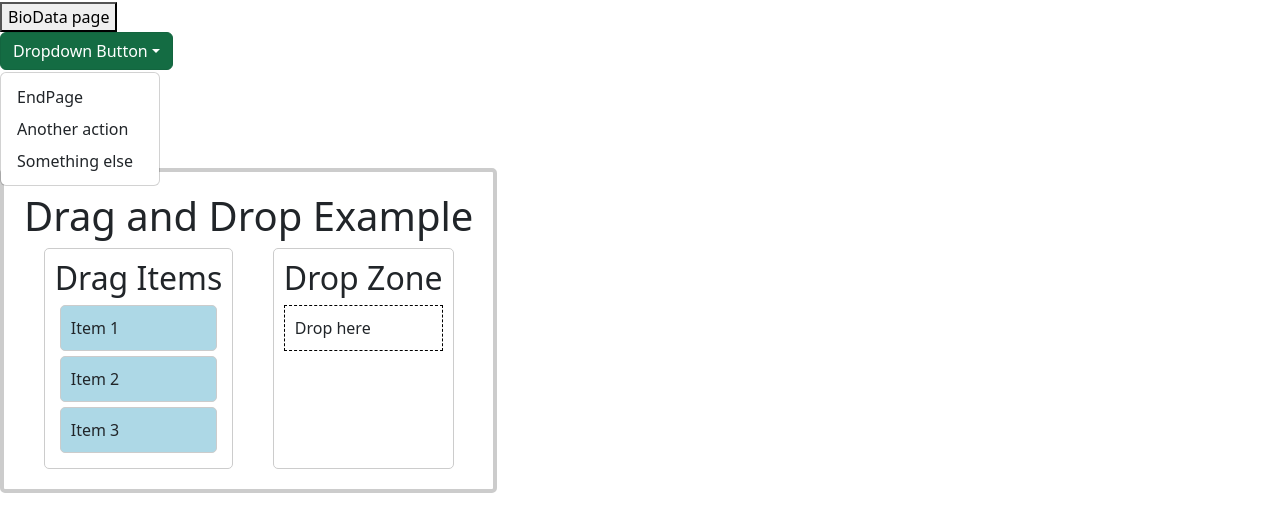
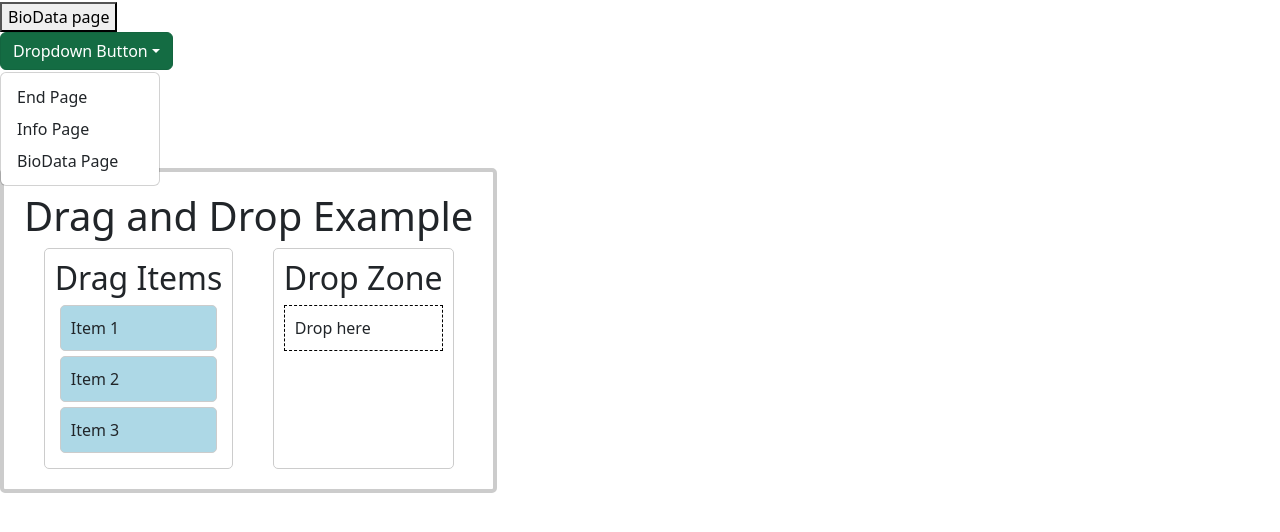
Before and after one commit to Mike1100180/gitHubNavBar, a React (Create React App) app in the folder my-app/: page /home in a window 1280 px wide. Both pictures are taken after a click on the button "Dropdown Button". Shown: the part 196-728 px from the top of the page. Built offline with nearby package versions, Linux system fonts and the light colour scheme.

Commit message:
project deployed

```diff
--- a/my-app/src/App.js
+++ b/my-app/src/App.js
@@ -1,5 +1,5 @@
 import React, { useState } from 'react';
-import { BrowserRouter as Router, Route, Routes, Link, Navigate } from 'react-router-dom';
+import { BrowserRouter as Router, Route, Routes, Navigate } from 'react-router-dom';
 import Navbar from './Navbar';
 import Home from './Home';
 import End from './End';
@@ -24,9 +24,8 @@ const App = () => {
   };
 
   return (
-    <Router>
+    <Router basename={process.env.PUBLIC_URL}>
       <div>
-        {/* Navbar for navigation */}
         <Navbar />
 
         <Routes>
@@ -34,43 +33,21 @@ const App = () => {
           <Route path="/end" element={<End />} />
           <Route path="/info" element={<Info />} />
           <Route path="/biodata" element={<BioData />} />
-          {/* Default route to Home */}
           <Route path="*" element={<Navigate to="/home" />} />
         </Routes>
 
-        {/* Drag-and-Drop functionality */}
         <DndProvider backend={HTML5Backend}>
-          <div style={{
-            display: 'flex',
-            //justifyContent: 'center',
-            alignItems: 'center',
-            height: '65vh'
-          }}>
-            <div style={{
-              border: '4px solid #ccc',
-              padding: '20px',
-              borderRadius: '5px'
-            }}>
+          <div style={{ display: 'flex', alignItems: 'center', height: '65vh' }}>
+            <div style={{ border: '4px solid #ccc', padding: '20px', borderRadius: '5px' }}>
               <h1>Drag and Drop Example</h1>
-              <div style={{
-                display: 'flex',
-                justifyContent: 'space-around'
-              }}>
-                <div style={{
-                  border: '1px solid #ccc',
-                  padding: '10px',
-                  borderRadius: '5px'
-                }}>
+              <div style={{ display: 'flex', justifyContent: 'space-around' }}>
+                <div style={{ border: '1px solid #ccc', padding: '10px', borderRadius: '5px' }}>
                   <h2>Drag Items</h2>
                   <DragItem name="Item 1" />
                   <DragItem name="Item 2" />
                   <DragItem name="Item 3" />
                 </div>
-                <div style={{
-                  border: '1px solid #ccc',
-                  padding: '10px',
-                  borderRadius: '5px'
-                }}>
+                <div style={{ border: '1px solid #ccc', padding: '10px', borderRadius: '5px' }}>
                   <h2>Drop Zone</h2>
                   <DropZone onDrop={handleDrop} />
                   {droppedItems.map((item, index) => (
@@ -87,9 +64,7 @@ const App = () => {
                         alignItems: 'center',
                       }}>
                       <p>{item.name}</p>
-                      <button onClick={() => handleRemoveItem(index)}>
-                        Remove
-                      </button>
+                      <button onClick={() => handleRemoveItem(index)}>Remove</button>
                     </div>
                   ))}
                 </div>
--- a/my-app/src/Home.js
+++ b/my-app/src/Home.js
@@ -1,31 +1,31 @@
 import React from 'react';
 import { useNavigate } from 'react-router-dom';
 import Dropdown from 'react-bootstrap/Dropdown';
-import 'bootstrap/dist/css/bootstrap.min.css'; // Ensure this is included
+import 'bootstrap/dist/css/bootstrap.min.css';
 
 function Home() {
-
   const navigate = useNavigate();
 
   const handleClick = () => {
     navigate('/BioData');
   };
 
-  return(
+  return (
     <div>
       <h2>Home Page</h2>
       <p>Hi jaffa how are you? My name is Mukesh</p>
       <h1>Home Page</h1>
       <button onClick={handleClick}>BioData page</button>
+
       <Dropdown>
         <Dropdown.Toggle variant="success" id="dropdown-basic">
           Dropdown Button
         </Dropdown.Toggle>
 
         <Dropdown.Menu>
-          <Dropdown.Item href="./End">EndPage</Dropdown.Item>
-          <Dropdown.Item href="./Info">Another action</Dropdown.Item>
-          <Dropdown.Item href="./BioData">Something else</Dropdown.Item>
+          <Dropdown.Item onClick={() => navigate('/end')}>End Page</Dropdown.Item>
+          <Dropdown.Item onClick={() => navigate('/info')}>Info Page</Dropdown.Item>
+          <Dropdown.Item onClick={() => navigate('/biodata')}>BioData Page</Dropdown.Item>
         </Dropdown.Menu>
       </Dropdown>
     </div>
```
Also changed, not shown: my-app/package.json (+7 -1 lines), my-app/public/404.html (added, +12 -0 lines), 1 other file (tests, documents, lock files or other folders).
